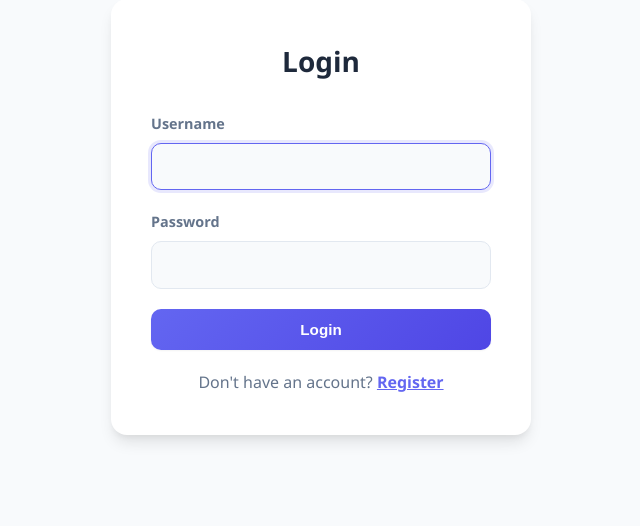
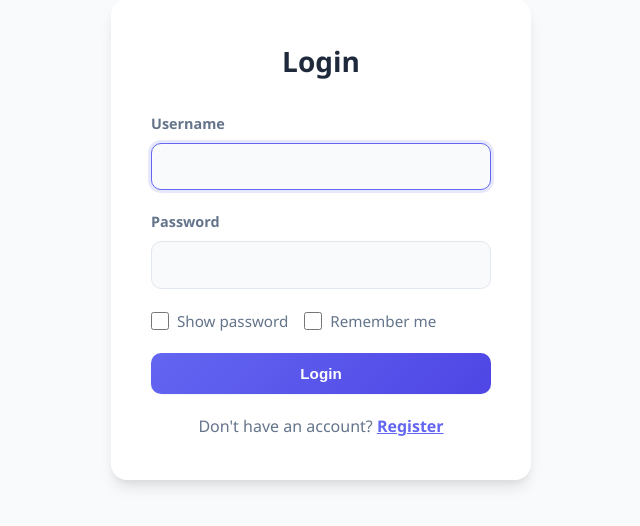
Before and after one commit to chau-mau/hope, a Flask app: page /login in a window 1280 px wide. Shown: the part 135-661 px from the top of the page, without its empty margins (319-959 px from the left). Run offline with Flask 3, Linux system fonts and the light colour scheme.

Commit message:
Add Remember Me and Show Password features

```diff
--- a/app.py
+++ b/app.py
@@ -9,6 +9,7 @@ from werkzeug.security import generate_password_hash, check_password_hash
 
 app = Flask(__name__)
 app.secret_key = os.environ.get("SECRET_KEY", os.urandom(24))
+app.permanent_session_lifetime = 60 * 60 * 24 * 30  # 30 days
 
 DATABASE = os.path.join(os.path.dirname(__file__), "todo.db")
 UPLOAD_FOLDER = os.path.join(os.path.dirname(__file__), "static", "uploads")
@@ -171,6 +172,7 @@ def login():
         ).fetchone()
 
         if user and check_password_hash(user["password_hash"], password):
+            session.permanent = request.form.get("remember") == "on"
             session["user_id"] = user["id"]
             session["username"] = user["username"]
             flash(f"Welcome, {user['username']}!")
--- a/static/style.css
+++ b/static/style.css
@@ -609,6 +609,29 @@ body {
     box-shadow: 0 0 0 3px rgba(99, 102, 241, 0.15);
 }
 
+.form-options {
+    display: flex;
+    flex-wrap: wrap;
+    gap: 1rem;
+    margin-bottom: 1.25rem;
+}
+
+.checkbox-label {
+    display: flex;
+    align-items: center;
+    gap: 0.5rem;
+    font-size: 0.95rem;
+    color: var(--text-muted);
+    cursor: pointer;
+}
+
+.checkbox-label input[type="checkbox"] {
+    width: 18px;
+    height: 18px;
+    accent-color: var(--primary);
+    cursor: pointer;
+}
+
 .auth-link {
     text-align: center;
     margin-top: 1.25rem;
--- a/templates/login.html
+++ b/templates/login.html
@@ -14,8 +14,25 @@
             <label for="password">Password</label>
             <input type="password" id="password" name="password" required>
         </div>
+        <div class="form-options">
+            <label class="checkbox-label">
+                <input type="checkbox" id="show-password" onchange="togglePassword('password')">
+                <span>Show password</span>
+            </label>
+            <label class="checkbox-label">
+                <input type="checkbox" name="remember">
+                <span>Remember me</span>
+            </label>
+        </div>
         <button type="submit" class="btn btn-primary btn-block">Login</button>
     </form>
     <p class="auth-link">Don't have an account? <a href="{{ url_for('register') }}">Register</a></p>
 </div>
+
+<script>
+function togglePassword(fieldId) {
+    const field = document.getElementById(fieldId);
+    field.type = field.type === "password" ? "text" : "password";
+}
+</script>
 {% endblock %}
```
Also changed, not shown: templates/register.html (+16 -0 lines).
